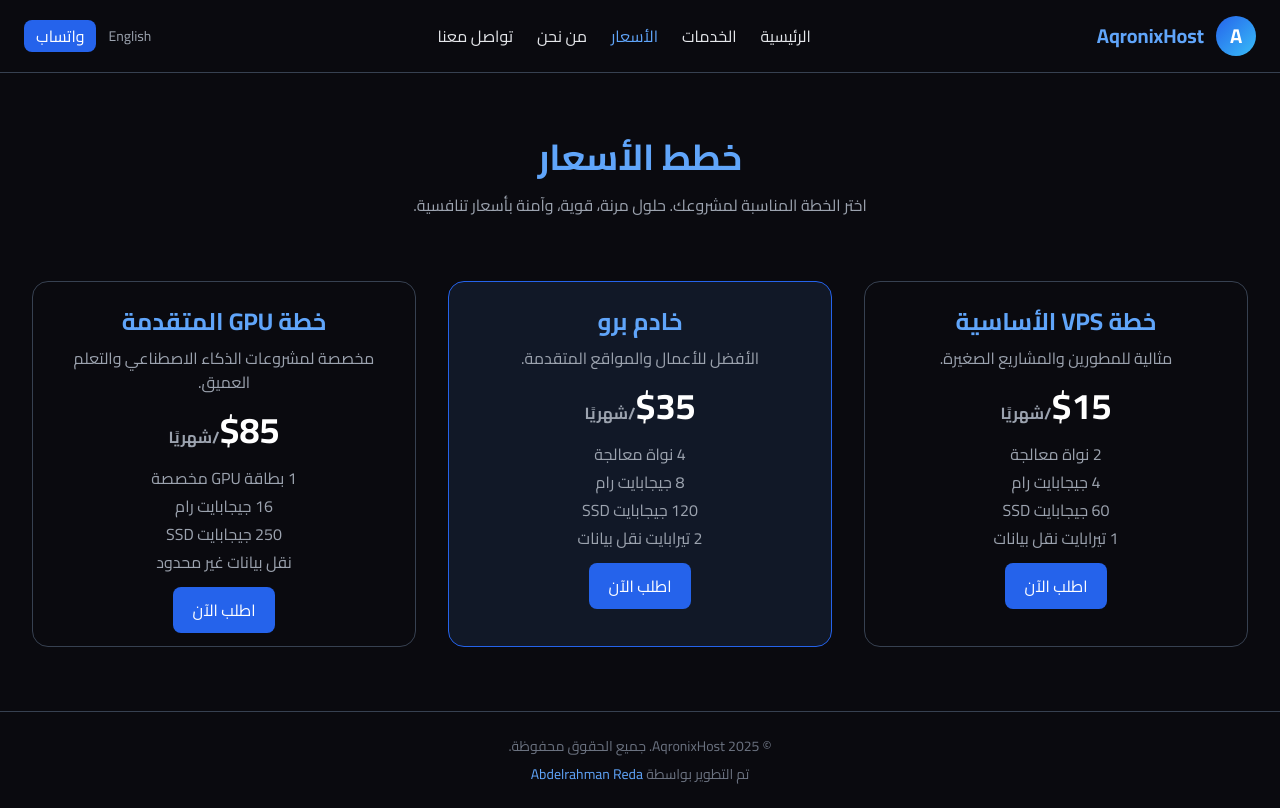
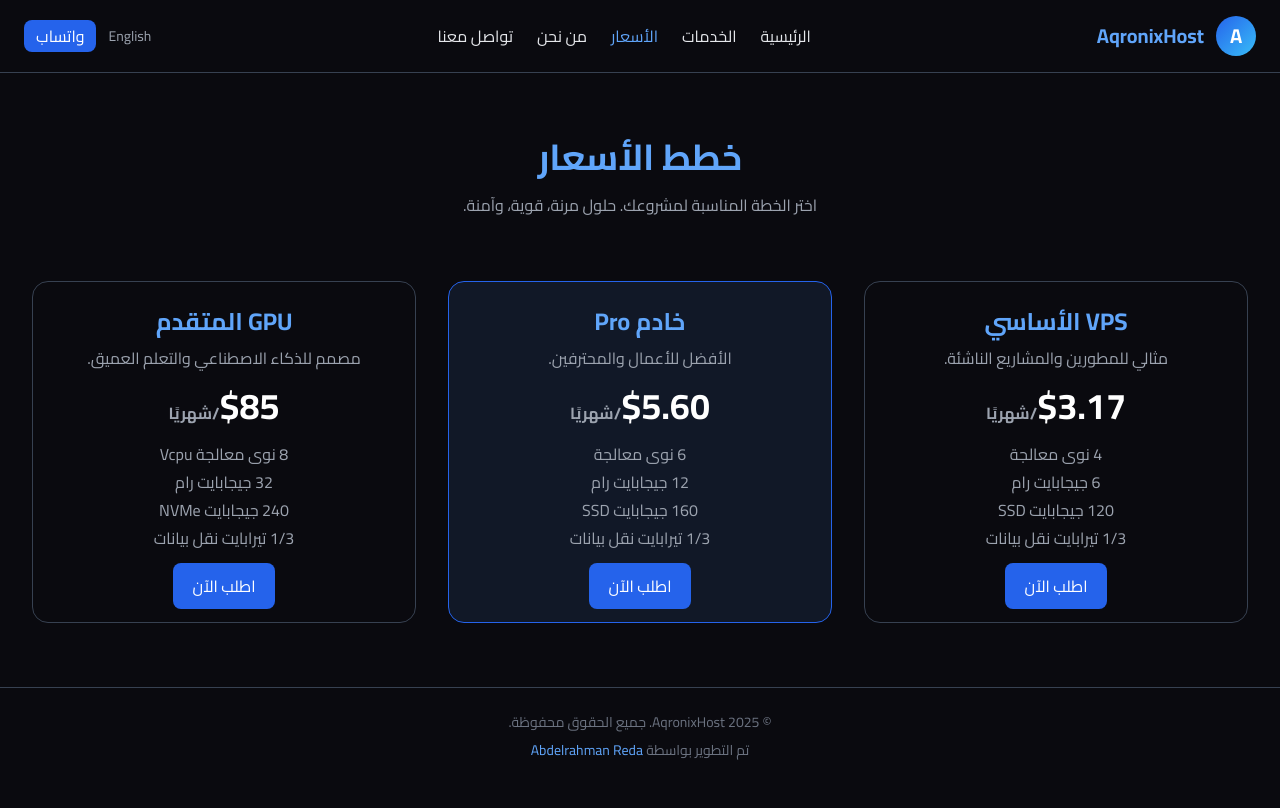
Before and after one commit to as6915/Aqronix-host, a plain HTML site: page pricing-ar.html in a window 1280 px wide. Drawn offline with nearby package versions, Linux system fonts and the light colour scheme.

Commit message:
Revise pricing and descriptions in pricing-ar.html
Updated pricing details and descriptions for VPS, Pro Server, and GPU plans.

```diff
--- a/pricing-ar.html
+++ b/pricing-ar.html
@@ -41,51 +41,51 @@
   <!-- العنوان -->
   <section class="text-center py-16">
     <h2 class="text-4xl font-bold text-blue-400 mb-4">خطط الأسعار</h2>
-    <p class="max-w-2xl mx-auto text-gray-400">اختر الخطة المناسبة لمشروعك. حلول مرنة، قوية، وآمنة بأسعار تنافسية.</p>
+    <p class="max-w-2xl mx-auto text-gray-400">اختر الخطة المناسبة لمشروعك. حلول مرنة، قوية، وآمنة.</p>
   </section>
 
   <!-- جداول الأسعار -->
   <section class="grid md:grid-cols-3 gap-8 px-8 pb-16 text-right">
-    <!-- VPS -->
+    <!-- VPS Basic -->
     <div class="border border-gray-700 rounded-2xl p-6 hover:bg-gray-900 transition text-center">
-      <h3 class="text-2xl font-semibold text-blue-400 mb-2">خطة VPS الأساسية</h3>
-      <p class="text-gray-400 mb-4">مثالية للمطورين والمشاريع الصغيرة.</p>
-      <p class="text-4xl font-bold text-white mb-4">$15<span class="text-gray-400 text-base">/شهريًا</span></p>
+      <h3 class="text-2xl font-semibold text-blue-400 mb-2">VPS الأساسي</h3>
+      <p class="text-gray-400 mb-4">مثالي للمطورين والمشاريع الناشئة.</p>
+      <p class="text-4xl font-bold text-white mb-4">$3.17<span class="text-gray-400 text-base">/شهريًا</span></p>
       <ul class="text-gray-400 mb-6 space-y-1">
-        <li>2 نواة معالجة</li>
-        <li>4 جيجابايت رام</li>
-        <li>60 جيجابايت SSD</li>
-        <li>1 تيرابايت نقل بيانات</li>
+        <li>4 نوى معالجة</li>
+        <li>6 جيجابايت رام</li>
+        <li>120 جيجابايت SSD</li>
+        <li>1/3 تيرابايت نقل بيانات</li>
       </ul>
-      <a href="https://wa.me/201028085788?text=أرغب%20في%20شراء%20خطة%20VPS%20الأساسية" target="_blank" class="bg-blue-600 px-5 py-2 rounded-lg text-white hover:bg-blue-700 transition">اطلب الآن</a>
+      <a href="https://wa.me/201028085788?text=أرغب%20في%20شراء%20VPS%20الأساسي" target="_blank" class="bg-blue-600 px-5 py-2 rounded-lg text-white hover:bg-blue-700 transition">اطلب الآن</a>
     </div>
 
-    <!-- PRO -->
+    <!-- Pro Server -->
     <div class="border border-blue-600 rounded-2xl p-6 bg-gray-900 text-center">
-      <h3 class="text-2xl font-semibold text-blue-400 mb-2">خادم برو</h3>
-      <p class="text-gray-400 mb-4">الأفضل للأعمال والمواقع المتقدمة.</p>
-      <p class="text-4xl font-bold text-white mb-4">$35<span class="text-gray-400 text-base">/شهريًا</span></p>
+      <h3 class="text-2xl font-semibold text-blue-400 mb-2">خادم Pro</h3>
+      <p class="text-gray-400 mb-4">الأفضل للأعمال والمحترفين.</p>
+      <p class="text-4xl font-bold text-white mb-4">$5.60<span class="text-gray-400 text-base">/شهريًا</span></p>
       <ul class="text-gray-400 mb-6 space-y-1">
-        <li>4 نواة معالجة</li>
-        <li>8 جيجابايت رام</li>
-        <li>120 جيجابايت SSD</li>
-        <li>2 تيرابايت نقل بيانات</li>
+        <li>6 نوى معالجة</li>
+        <li>12 جيجابايت رام</li>
+        <li>160 جيجابايت SSD</li>
+        <li>1/3 تيرابايت نقل بيانات</li>
       </ul>
-      <a href="https://wa.me/201028085788?text=أرغب%20في%20شراء%20خادم%20برو" target="_blank" class="bg-blue-600 px-5 py-2 rounded-lg text-white hover:bg-blue-700 transition">اطلب الآن</a>
+      <a href="https://wa.me/201028085788?text=أرغب%20في%20شراء%20خادم%20Pro" target="_blank" class="bg-blue-600 px-5 py-2 rounded-lg text-white hover:bg-blue-700 transition">اطلب الآن</a>
     </div>
 
-    <!-- GPU -->
+    <!-- GPU Power -->
     <div class="border border-gray-700 rounded-2xl p-6 hover:bg-gray-900 transition text-center">
-      <h3 class="text-2xl font-semibold text-blue-400 mb-2">خطة GPU المتقدمة</h3>
-      <p class="text-gray-400 mb-4">مخصصة لمشروعات الذكاء الاصطناعي والتعلم العميق.</p>
+      <h3 class="text-2xl font-semibold text-blue-400 mb-2">GPU المتقدم</h3>
+      <p class="text-gray-400 mb-4">مصمم للذكاء الاصطناعي والتعلم العميق.</p>
       <p class="text-4xl font-bold text-white mb-4">$85<span class="text-gray-400 text-base">/شهريًا</span></p>
       <ul class="text-gray-400 mb-6 space-y-1">
-        <li>1 بطاقة GPU مخصصة</li>
-        <li>16 جيجابايت رام</li>
-        <li>250 جيجابايت SSD</li>
-        <li>نقل بيانات غير محدود</li>
+        <li>8 نوى معالجة Vcpu</li>
+        <li>32 جيجابايت رام</li>
+        <li>240 جيجابايت NVMe</li>
+        <li>1/3 تيرابايت نقل بيانات</li>
       </ul>
-      <a href="https://wa.me/201028085788?text=أرغب%20في%20شراء%20خطة%20GPU%20المتقدمة" target="_blank" class="bg-blue-600 px-5 py-2 rounded-lg text-white hover:bg-blue-700 transition">اطلب الآن</a>
+      <a href="https://wa.me/201028085788?text=أرغب%20في%20شراء%20GPU%20المتقدم" target="_blank" class="bg-blue-600 px-5 py-2 rounded-lg text-white hover:bg-blue-700 transition">اطلب الآن</a>
     </div>
   </section>
 
```
